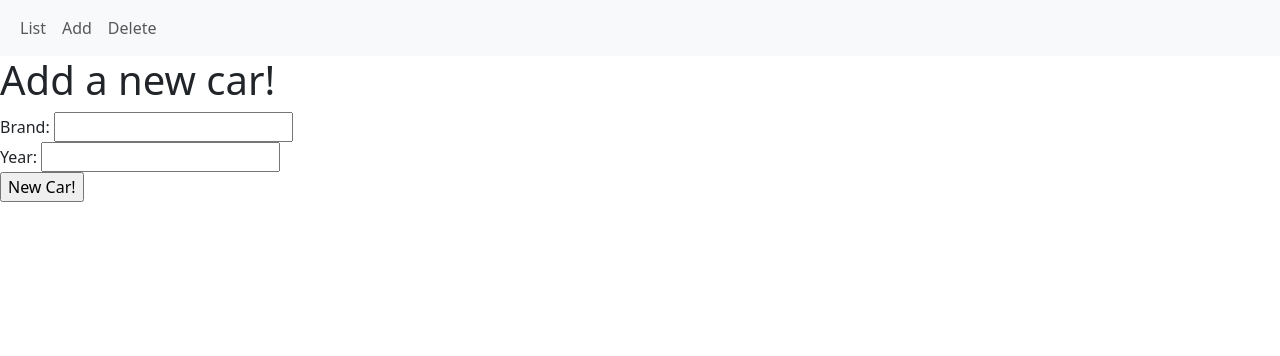
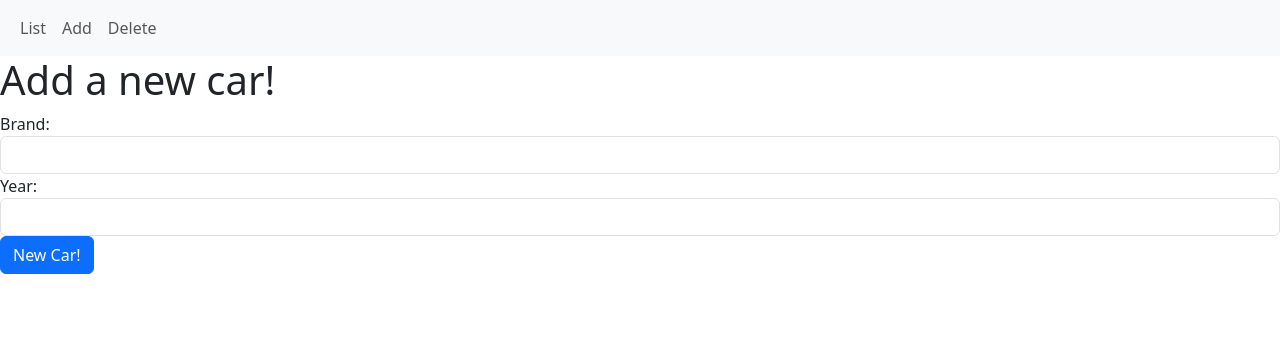
Before and after one commit to Jpkeys29/Django-Car-Site, a Django app: page /cars/add/ in a window 1280 px wide. Shown: the top 356 px of the page. Run offline with Django 4.2, Linux system fonts and the light colour scheme.

Commit message:
create car

```diff
--- a/mycar_site/cars/templates/cars/add.html
+++ b/mycar_site/cars/templates/cars/add.html
@@ -4,14 +4,15 @@
 <h1>Add a new car!</h1>
 
 <form action="" method="POST">
-    <div>
+    {% csrf_token %}
+    <div class="form-group">
         <label for="brand">Brand:</label>
-        <input type="text" id="brand" name="brand">
+        <input class="form-control" type="text" id="brand" name="brand">
     </div>
-    <div>
+    <div class="form-group">
         <label for="year">Year:</label>
-        <input type="text" id="year" name="year">
+        <input class="form-control" type="text" id="year" name="year">
     </div>
-    <input type="submit" value="New Car!">
+    <input class='btn btn-primary' type="submit" value="New Car!">
 </form>
 {%endblock%}
--- a/mycar_site/cars/views.py
+++ b/mycar_site/cars/views.py
@@ -1,4 +1,5 @@
-from django.shortcuts import render
+from django.shortcuts import render,redirect
+from django.urls import reverse
 from . import models
 
 
@@ -12,7 +13,21 @@ def list(request):
 
 
 def add(request):
-    return render(request,'cars/add.html')
+    #To check what it is being send on the form
+    print(request.POST)
+    #If statement for when the form is sent:
+    if request.POST:
+        brand = request.POST['brand']
+        year = int(request.POST['year'])
+    #To create a new object:
+        models.Car.objects.create(brand=brand, year=year)
+    # if user submitted new car then go to list.html:
+        return redirect(reverse('cars:list'))
+    #initial return: return render(request,'cars/add.html')
+    else: #if nothing has been POST
+        return render(request,'cars/add.html')
+
+
 
 def delete(request):
     return render(request,'cars/delete.html')
```
Also changed, not shown: mycar_site/cars/templates/cars/list.html (+8 -1 lines), mycar_site/db.sqlite3.
